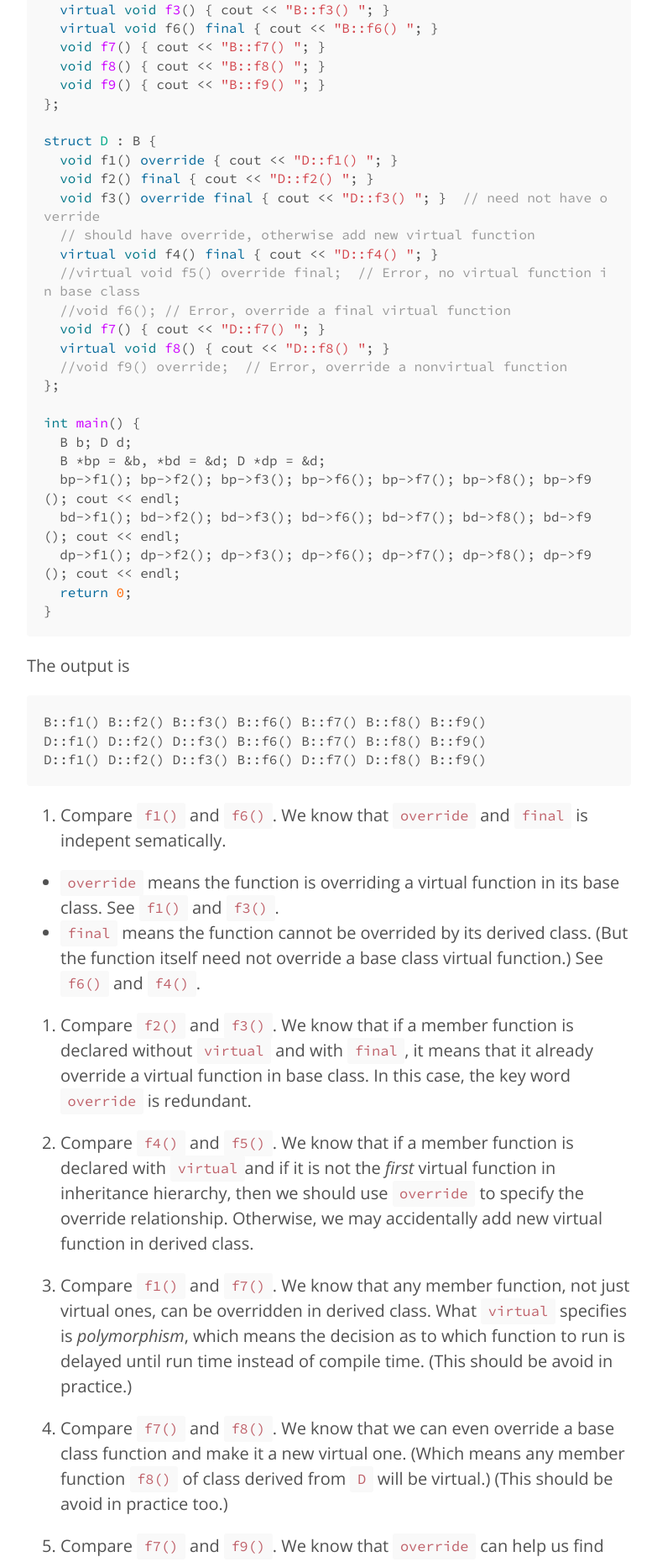
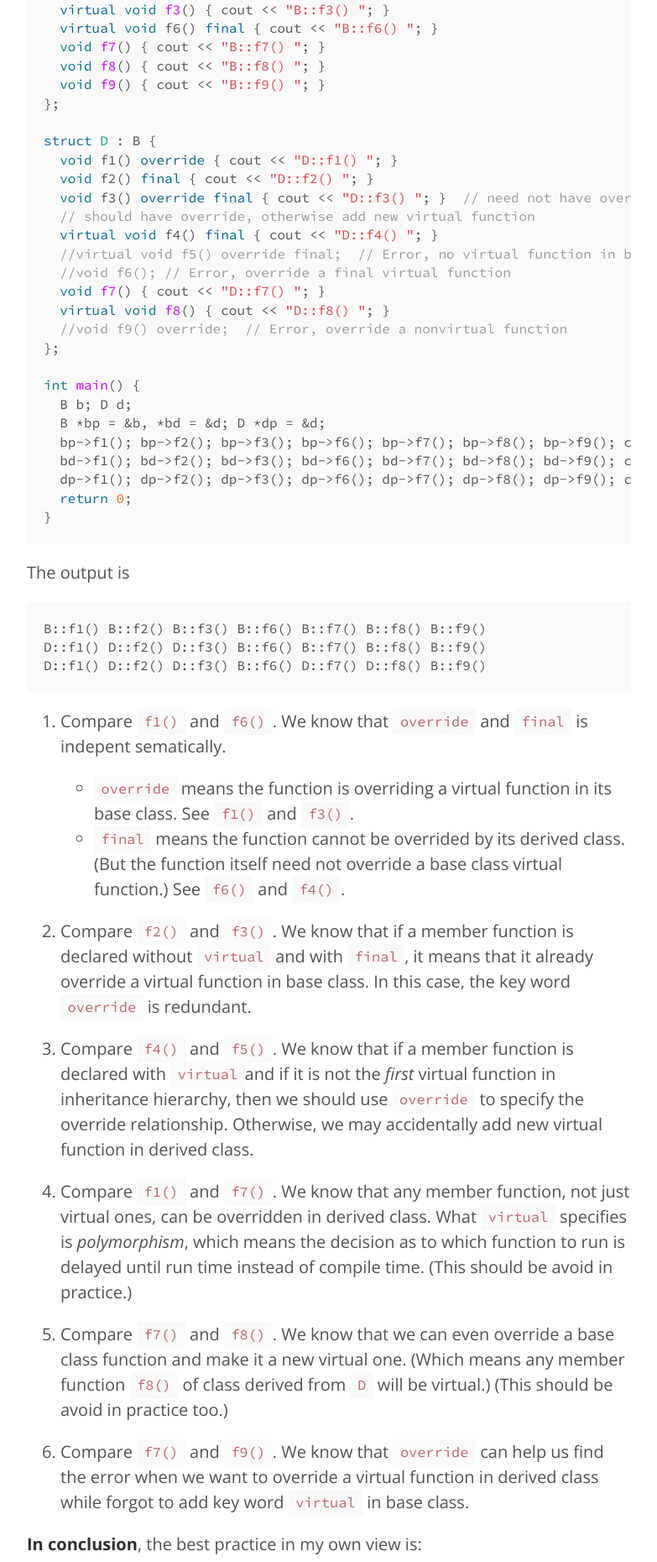
Before and after one commit to jaege/jaege.github.io, a Jekyll site: the page built from _posts/2016-02-25-key-words-override-and-final-in-virtual-function-declaration.md, in a window 1280 px wide. Shown: the part 597-2457 px from the top of the page at 84% size, without its empty margins (248-1031 px from the left). Built offline with Jekyll 4.4.1, drawn with Linux system fonts in a browser that asks for light colours; nearby versions of some CDN libraries; comment, search, counter and statistics services are not loaded.

Commit message:
Fix a code CSS style bug.

```diff
--- a/_includes/head.html
+++ b/_includes/head.html
@@ -19,8 +19,8 @@
 
   <!-- CSS -->
   <link rel="stylesheet" href="{{ site.baseurl }}/public/css/poole.css">
+  <link rel="stylesheet" href="{{ site.baseurl }}/public/css/lanyon.css">
   <link rel="stylesheet" href="{{ site.baseurl }}/public/css/syntax.css">
-  <link rel="stylesheet" href="{{ site.baseurl }}/public/css/lanyon.css">
 
   <!-- CSS Font -->
   <link rel='stylesheet' href='https://fonts.googleapis.com/css?family=Open+Sans:400,700,400italic|Source+Code+Pro:400,700,400italic&subset=latin,greek' type='text/css'>
--- a/_posts/2016-02-25-key-words-override-and-final-in-virtual-function-declaration.md
+++ b/_posts/2016-02-25-key-words-override-and-final-in-virtual-function-declaration.md
@@ -56,8 +56,8 @@
 
 1. Compare `f1()` and `f6()`. We know that `override` and `final` is indepent sematically.
 
-  - `override` means the function is overriding a virtual function in its base class. See `f1()` and `f3()`.
-  - `final` means the function cannot be overrided by its derived class. (But the function itself need not override a base class virtual function.) See `f6()` and `f4()`.
+    - `override` means the function is overriding a virtual function in its base class. See `f1()` and `f3()`.
+    - `final` means the function cannot be overrided by its derived class. (But the function itself need not override a base class virtual function.) See `f6()` and `f4()`.
 
 2. Compare `f2()` and `f3()`. We know that if a member function is declared without `virtual` and with `final`, it means that it already override a virtual function in base class. In this case, the key word `override` is redundant.
 
--- a/public/css/poole.css
+++ b/public/css/poole.css
@@ -166,10 +166,12 @@
   padding: 1rem;
   font-size: .8rem;
   line-height: 1.4;
+  overflow-x: auto;
   white-space: pre;
-  white-space: pre-wrap;
+/*  white-space: pre-wrap;
   word-break: break-all;
-  word-wrap: break-word;
+  word-wrap: break-word; */
+  word-wrap: normal;
   background-color: #f9f9f9;
 }
 pre code {
```
